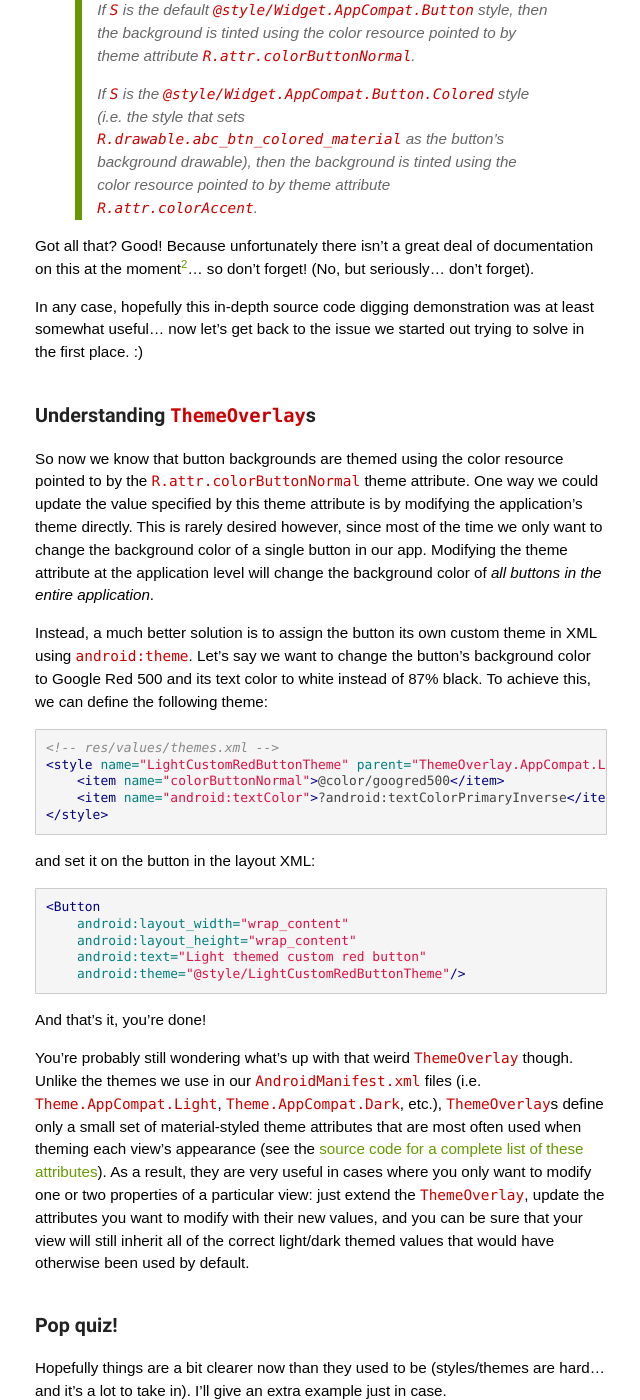
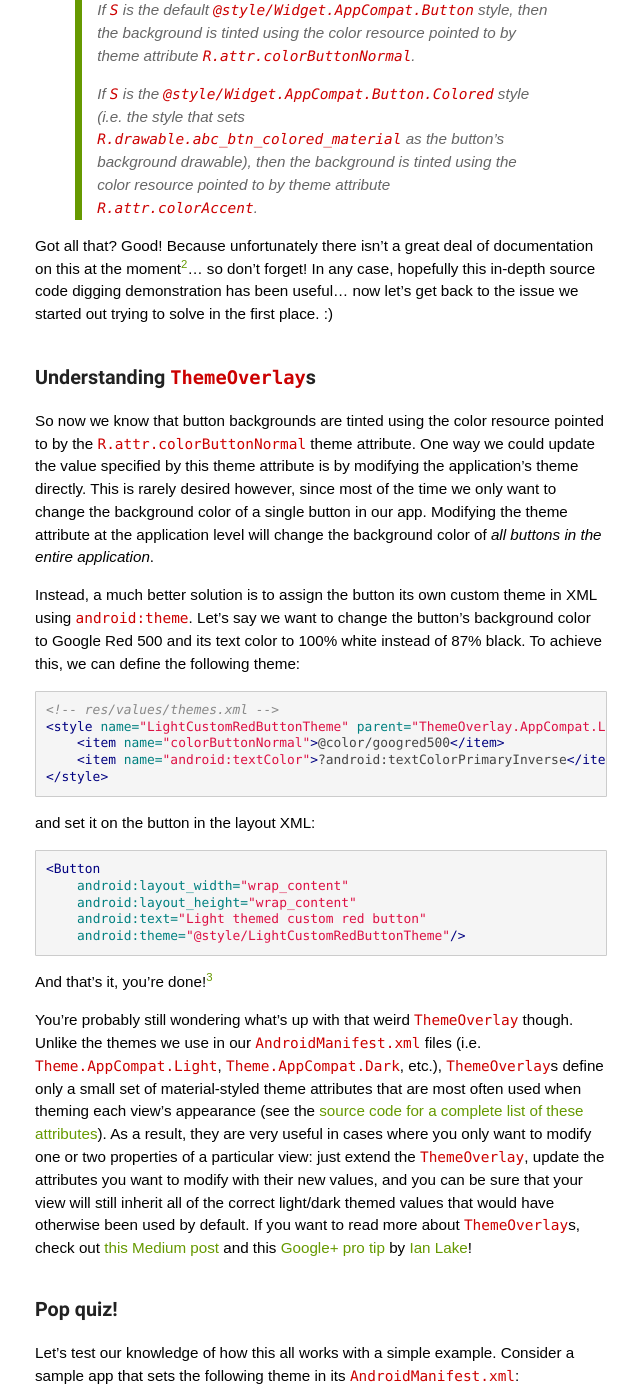
Before and after one commit to alexjlockwood/AndroidDesignPatterns, a Jekyll site: the page built from _posts/2016-08-06-theming-buttons-with-themeoverlays.md, in a window 1280 px wide and 1400 px high, scrolled down 2022 px. Shown: the whole window, without its empty margins (249-889 px from the left). Built offline with Jekyll 4.4.1, drawn with Linux system fonts in a browser that asks for light colours; some web fonts are replaced; a script that is not in the unit is left out; comment, search, counter and statistics services are not loaded; some of the changed text lies outside the part shown.

Commit message:
Final touches on new blog post

````diff
--- a/_posts/2016-08-06-theming-buttons-with-themeoverlays.md
+++ b/_posts/2016-08-06-theming-buttons-with-themeoverlays.md
@@ -22,11 +22,11 @@
 
 ### Understanding `R.attr.colorButtonNormal`
 
-So you probably know that AppCompat injects its own widgets in place of many framework
+You probably know that AppCompat injects its own widgets in place of many framework
 widgets, giving AppCompat greater control over tinting widgets according to the material design
 spec even on pre-Lollipop devices. At runtime, `Button`s will become [`AppCompatButton`][AppCompatButton]s,
-so with that in mind let's do a bit of source code digging to determine how the button's background color
-is actually chosen:
+so with that in mind let's do a bit of source code digging to figure out how the button's background color
+is actually determined:
 
 1.  The default style applied to `AppCompatButton`s is the style pointed to by
     the [`R.attr.buttonStyle`](https://github.com/android/platform_frameworks_support/blob/marshmallow-mr2-release/v7/appcompat/src/android/support/v7/widget/AppCompatButton.java#L60)
@@ -43,9 +43,9 @@
     as the view's default background drawable.
 
 6.  Now, let's take a look at AppCompat's internal [`TintManager`][TintManager] class,
-    which contains most of the logic that determines how most of these widgets are tinted at runtime.
-    According to the source code, `AppCompatButton` backgrounds are tinted using one of two
-    predefined default `ColorStateList`s, which you can see by analyzing the
+    which contains most of the logic that determines how these widgets are tinted at runtime.
+    `AppCompatButton` backgrounds are tinted using one of two
+    predefined default `ColorStateList`s, which we can see by analyzing the
     source code [here](https://github.com/android/platform_frameworks_support/blob/marshmallow-mr2-release/v7/appcompat/src/android/support/v7/internal/widget/TintManager.java#L296-L299):<sup><a href="#footnote1" id="ref1">1</a></sup>
 
     ```java
@@ -118,16 +118,13 @@
 > by theme attribute `R.attr.colorAccent`.
 
 Got all that? Good! Because unfortunately there isn't a great deal of documentation
-on this at the moment<sup><a href="#footnote2" id="ref2">2</a></sup>...
-so don't forget! (No, but seriously... don't forget).
-
-In any case, hopefully this in-depth source code digging demonstration was at least
-somewhat useful... now let's get back to the issue we started out trying to solve
-in the first place. :)
+on this at the moment<sup><a href="#footnote2" id="ref2">2</a></sup>... so don't forget!
+In any case, hopefully this in-depth source code digging demonstration has been useful...
+now let's get back to the issue we started out trying to solve in the first place. :)
 
 ### Understanding `ThemeOverlay`s
 
-So now we know that button backgrounds are themed using the color resource
+So now we know that button backgrounds are tinted using the color resource
 pointed to by the `R.attr.colorButtonNormal` theme attribute. One way we could
 update the value specified by this theme attribute is by modifying the
 application's theme directly. This is rarely desired however, since most of the
@@ -137,7 +134,7 @@
 
 Instead, a much better solution is to assign the button its own custom theme in
 XML using `android:theme`. Let's say we want to change the button's background
-color to Google Red 500 and its text color to white instead of 87% black. To
+color to Google Red 500 and its text color to 100% white instead of 87% black. To
 achieve this, we can define the following theme:
 
 ```xml
@@ -158,7 +155,7 @@
     android:theme="@style/LightCustomRedButtonTheme"/>
 ```
 
-And that's it, you're done!
+And that's it, you're done!<sup><a href="#footnote3" id="ref3">3</a></sup>
 
 You're probably still wondering what's up with that weird
 `ThemeOverlay` though. Unlike the themes we use in our `AndroidManifest.xml`
@@ -170,15 +167,14 @@
 two properties of a particular view: just extend the `ThemeOverlay`, update the
 attributes you want to modify with their new values, and you can be sure that
 your view will still inherit all of the correct light/dark themed values that
-would have otherwise been used by default.
+would have otherwise been used by default. If you want to read more about
+`ThemeOverlay`s, check out [this Medium post][ThemeOverlayBlogPost] and this
+[Google+ pro tip][ThemeOverlayProTip] by [Ian Lake](http://google.com/+IanLake)!
 
 ### Pop quiz!
 
-Hopefully things are a bit clearer now than they used to be (styles/themes are
-hard... and it's a lot to take in). I'll give an extra example just in case.
-
-Let's say you are writing a sample app that uses the following theme in the
-`AndroidManifest.xml`:
+Let's test our knowledge of how this all works with a simple example.
+Consider a sample app that sets the following theme in its `AndroidManifest.xml`:
 
 ```xml
 <!-- res/values/themes.xml -->
@@ -269,20 +265,29 @@
 </div>
 
 <div style="display: inline-block;">
+<p>
 As always, thanks for reading! Feel free to leave a comment if you have any questions, and don't forget to +1 and/or share this blog post if you found it helpful! And check out the
 <a href="https://github.com/alexjlockwood/adp-theming-buttons-with-themeoverlays">source code for these examples on GitHub</a> as well!
+</p>
 </div>
 
 <hr class="footnote-divider"/>
-<sup id="footnote1">1</sup> Note that `R.drawable.abc_btn_borderless_material` and `R.drawable.abc_btn_colored_material`
-are the background drawable resources that are used when you apply the
+<sup id="footnote1">1</sup> In case you were wondering, `R.drawable.abc_btn_borderless_material` and `R.drawable.abc_btn_colored_material`
+are the background drawable resources that AppCompat uses when you apply the
 [`@style/Widget.AppCompat.Button.Colored`][Base.Widget.AppCompat.Button.Colored] and [`@style/Widget.AppCompat.Button.Borderless`][Base.Widget.AppCompat.Button.Borderless]
 styles to your `AppCompatButton` respectively. <a href="#ref1" title="Jump to footnote 1.">&#8617;</a>
 
 <sup id="footnote2">2</sup> If you have any links/blogs/documentation on AppCompat in mind that you've found useful in the past,
 please feel free to leave a link in the comments below! I'd love to check it out. <a href="#ref2" title="Jump to footnote 2.">&#8617;</a>
 
+<sup id="footnote3">3</sup> An alternative (and arguably more correct) way to theme this button
+would be to set [`@style/TextAppearance.AppCompat.Widget.Button.Inverse`](https://github.com/android/platform_frameworks_support/blob/marshmallow-mr2-release/v7/appcompat/res/values/styles_base_text.xml#L101-L103)
+as the style's `android:textAppearance` value instead. For simplicity, I decided to just alter the text color directly. :)<a href="#ref3" title="Jump to footnote 3.">&#8617;</a>
+
   [AppCompatButton]: https://developer.android.com/reference/android/support/v7/widget/AppCompatButton.html
   [TintManager]: (https://github.com/android/platform_frameworks_support/blob/marshmallow-mr2-release/v7/appcompat/src/android/support/v7/internal/widget/TintManager.java)
   [Base.Widget.AppCompat.Button.Colored]: https://github.com/android/platform_frameworks_support/blob/marshmallow-mr2-release/v7/appcompat/res/values/styles_base.xml#L417
   [Base.Widget.AppCompat.Button.Borderless]: https://github.com/android/platform_frameworks_support/blob/marshmallow-mr2-release/v7/appcompat/res/values/styles_base.xml#L423
+
+  [ThemeOverlayBlogPost]: https://medium.com/google-developers/theming-with-appcompat-1a292b754b35#.ebo3ua3bu
+  [ThemeOverlayProTip]: https://plus.google.com/+AndroidDevelopers/posts/JXHKyhsWHAH
````
Also changed, not shown: other parts of _posts/2016-08-06-theming-buttons-with-themeoverlays.md (+3 -3 lines), _posts/2016-08-05-understanding-contextcompat-getcolor.md (+6 -3 lines).
